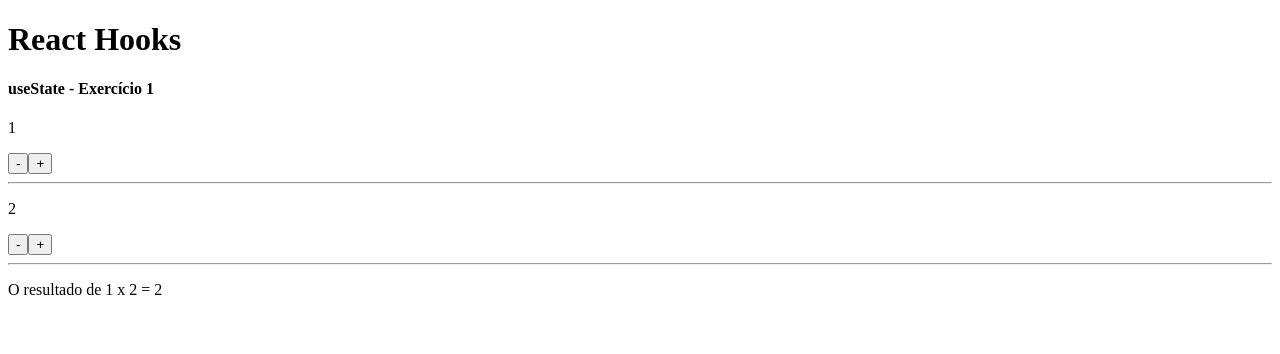
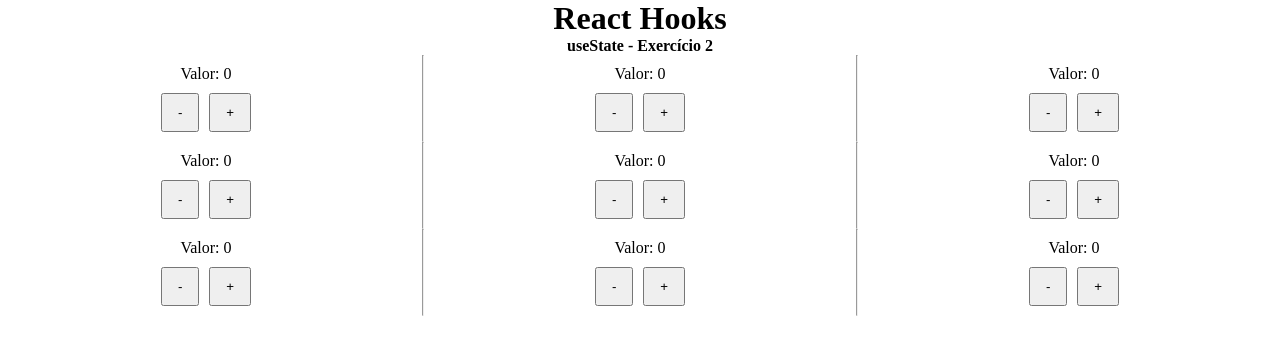
Before and after one commit to jacksoncassemiro/react_estudos_hooks, a React (Vite) app: page / in a window 1280 px wide. Shown: the top 354 px of the page. Built offline with nearby package versions, Linux system fonts and the light colour scheme.

Commit message:
desafio 2 hooks 4
Signed-off-by: Jackson Cassemiro <jacksondgls@live.com>

```diff
--- a/src/App.jsx
+++ b/src/App.jsx
@@ -1,13 +1,13 @@
 import React from "react";
-import HookState3 from "./components/UseState_03"
+import HookState from "./components/UseState_04"
 // import { useState } from "react"
 
 export default () => {
 
   return (
     <>
-      <h1>React Hooks</h1>
-      <HookState3 />
+      <h1 style={{textAlign: "center"}}>React Hooks</h1>
+      <HookState />
     </>
   )
 }
--- /dev/null
+++ b/src/components/UseState_04.css
@@ -0,0 +1,37 @@
+*,
+*::before,
+*::after {
+  padding: 0;
+  margin: 0;
+  box-sizing: border-box;
+}
+
+h3, h4 {
+  text-align: center;
+}
+
+.container {
+  display: flex;
+  gap: 10px;
+}
+
+.container__item {
+  display: flex;
+  flex-direction: column;
+  flex-grow: 1;
+  justify-content: space-between;
+  align-items: center;
+  gap: 10px;
+  padding: 10px;
+
+  .item__buttons {
+    display: flex;
+    flex-direction: row;
+    gap: 10px;
+  }
+
+  button {
+    text-decoration: none;
+    padding: 10px 15px;
+  }
+}
--- /dev/null
+++ b/src/components/UseState_04.jsx
@@ -0,0 +1,128 @@
+import { useState } from "react";
+import "./UseState_04.css";
+import Btn from "./UseState_04_buttons";
+import Items from "./UseState_04_buttons2";
+
+export default () => {
+
+  const [contadores, setContadores] = useState({
+    c1: 0,
+    c2: 0,
+    c3: 0
+  })
+
+  function aumentar(item, valor) {
+
+    if (contadores[item] === 20) return;
+
+    setContadores({
+      ...contadores,
+      [item]: contadores[item] + valor
+    })
+
+  }
+
+  function diminuir(item, valor) {
+
+    if (contadores[item] === 0) return;
+
+    setContadores({
+      ...contadores,
+      [item]: contadores[item] - valor
+    })
+
+  }
+
+  return (
+    <>
+      <h4>useState - Exercício 2</h4>
+      <div className="container">
+        <Items valorQuantidade={1} />
+        <hr />
+        <Items valorQuantidade={5} />
+        <hr />
+        <Items valorQuantidade={10} />
+      </div>
+      <div className="container">
+        <div className="container__item">
+          <p>Valor: {contadores.c1}</p>
+          <div className="item__buttons">
+            <Btn
+              text="-"
+              func={diminuir}
+              item="c1"
+              valor={1}
+            />
+            <Btn
+              text="+"
+              func={aumentar}
+              item="c1"
+              valor={1}
+            />
+          </div>
+        </div>
+        <hr />
+        <div className="container__item">
+          <p>Valor: {contadores.c2}</p>
+          <div className="item__buttons">
+            <Btn
+              text="-"
+              func={diminuir}
+              item="c2"
+              valor={5}
+            />
+            <Btn
+              text="+"
+              func={aumentar}
+              item="c2"
+              valor={5}
+            />
+          </div>
+        </div>
+        <hr />
+        <div className="container__item">
+          <p>Valor: {contadores.c3}</p>
+          <div className="item__buttons">
+            <Btn
+              text="-"
+              func={diminuir}
+              item="c3"
+              valor={10}
+            />
+            <Btn
+              text="+"
+              func={aumentar}
+              item="c3"
+              valor={10}
+            />
+          </div>
+        </div>
+      </div>
+      <div className="container">
+        <div className="container__item">
+          <p>Valor: {contadores.c1}</p>
+          <div className="item__buttons">
+            <button onClick={() => diminuir("c1", 1)}>-</button>
+            <button onClick={() => aumentar("c1", 1)}>+</button>
+          </div>
+        </div>
+        <hr />
+        <div className="container__item">
+          <p>Valor: {contadores.c2}</p>
+          <div className="item__buttons">
+            <button onClick={() => diminuir("c2", 5)}>-</button>
+            <button onClick={() => aumentar("c2", 5)}>+</button>
+          </div>
+        </div>
+        <hr />
+        <div className="container__item">
+          <p>Valor: {contadores.c3}</p>
+          <div className="item__buttons">
+            <button onClick={() => diminuir("c3", 10)}>-</button>
+            <button onClick={() => aumentar("c3", 10)}>+</button>
+          </div>
+        </div>
+      </div>
+    </>
+  )
+}
--- /dev/null
+++ b/src/components/UseState_04_buttons.jsx
@@ -0,0 +1,8 @@
+export default ({text, func, item, valor}) => {
+
+  return (
+    <>
+      <button onClick={() => func(item, valor)}>{text}</button>
+    </>
+  )
+}
--- /dev/null
+++ b/src/components/UseState_04_buttons2.jsx
@@ -0,0 +1,28 @@
+import { useState } from "react";
+
+export default ({ valorQuantidade }) => {
+
+  const [valor, setValor] = useState(0)
+
+  function diminuir(quantidade){
+    if (valor === 0) return;
+    setValor(valor - quantidade)
+  }
+
+  function aumentar(quantidade){
+    if (valor === 20) return;
+    setValor(valor + quantidade)
+  }
+
+  return (
+    <>
+      <div className="container__item">
+        <p>Valor: {valor}</p>
+        <div className="item__buttons">
+          <button onClick={() => diminuir(valorQuantidade)}>-</button>
+          <button onClick={() => aumentar(valorQuantidade)}>+</button>
+        </div>
+      </div>
+    </>
+  )
+}
```
